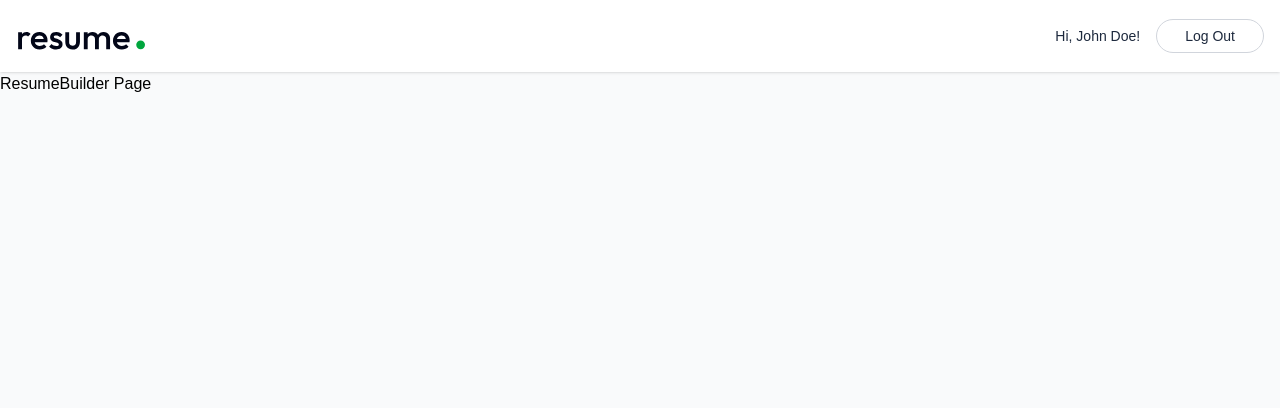
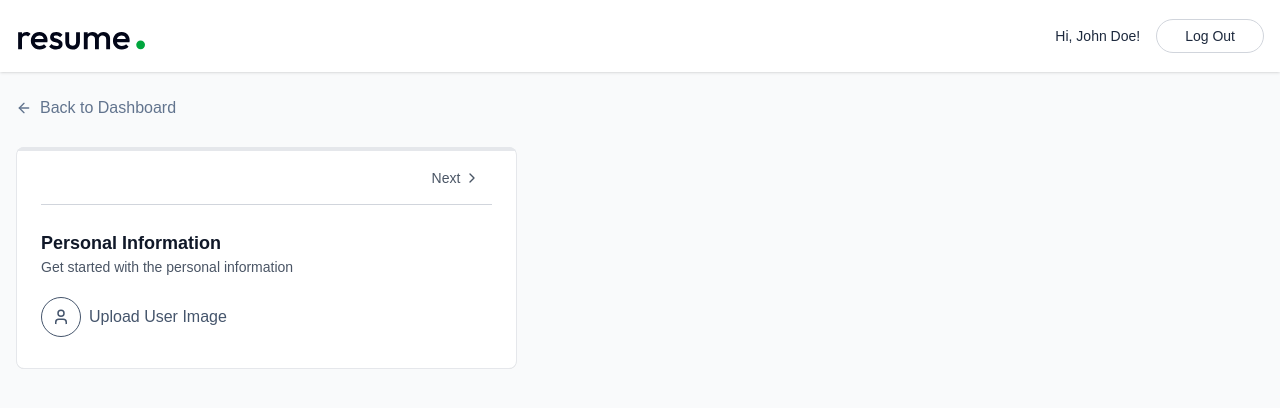
Before and after one commit to fcuello1223/AI-Resume-Builder, a React (Vite) app in the folder client/: page /app/builder/1 in a window 1280 px wide. Shown: the top 408 px of the page. Built offline with nearby package versions, Linux system fonts and the light colour scheme.

Commit message:
Started Functionality for Profile Creation by User for Personal Info

```diff
--- a/client/src/assets/assets.js
+++ b/client/src/assets/assets.js
@@ -1,41 +1,41 @@
-import dummy_profile from './dummy_profile.png'
+import dummyProfile from './dummy_profile.png'
 
 export const dummyResumeData = [
     {
         // ----------------------------------------------------- Resume 1 ------------------------------------------------------
-        personal_info: {
-            full_name: "Alex Smith",
+        personalInfo: {
+            fullName: "Alex Smith",
             email: "alex@example.com",
             phone: "0 123456789",
             location: "NY, USA",
             linkedin: "https://www.linkedin.com",
             website: "https://www.example.com",
             profession: "Full Stack Developer",
-            image: dummy_profile
+            image: dummyProfile
         },
         _id: "68d2a31a1c4dd38875bb037e",
         userId: "68c180acdf1775dfd02c6d87",
         title: "Alex's Resume",
         public: true,
-        professional_summary: "Highly analytical Data Analyst with 6 years of experience transforming complex datasets into actionable insights using SQL, Python, and advanced visualization tools. ",
+        professionalSummary: "Highly analytical Data Analyst with 6 years of experience transforming complex datasets into actionable insights using SQL, Python, and advanced visualization tools. ",
         skills: ["JavaScript", "React JS", "Full Stack Development", "Git", "GitHub", "NextJS", "Express", "NodeJS", "TypeScript"],
         experience: [
             {
                 company: "Example Technologies.",
                 position: "Senior Full Stack Developer",
-                start_date: "2023-06",
-                end_date: "Present",
+                startDate: "2023-06",
+                endDate: "Present",
                 description: "Architected, developed, and deployed innovative full-stack applications at Example Technologies.\ncreating robust back-end systems and intuitive front- end interfaces to deliver meaningful digital experiences ",
-                is_current: true,
+                isCurrent: true,
                 _id: "68d2a31a1c4dd38875bb037f"
             },
             {
                 company: "Example Technologies.",
                 position: "Full Stack Developer",
-                start_date: "2019-08",
-                end_date: "2023-05",
+                startDate: "2019-08",
+                endDate: "2023-05",
                 description: "Engineered and deployed scalable full-stack web applications for Example Technologies, translating complex requirements into robust front-end interfaces and efficient back-end services.",
-                is_current: false,
+                isCurrent: false,
                 _id: "68d4f7abc8f0d46dc8a8b114"
             }
         ],
@@ -44,7 +44,7 @@
                 institution: "Example Institute of Technology",
                 degree: "B.TECH",
                 field: "CSE",
-                graduation_date: "2023-05",
+                graduationDate: "2023-05",
                 gpa: "8.7",
                 _id: "68d2a31a1c4dd38875bb0380"
             },
@@ -52,7 +52,7 @@
                 institution: "Example Public School",
                 degree: "HIGHER SECONDARY",
                 field: "PCM",
-                graduation_date: "2019-03",
+                graduationDate: "2019-03",
                 gpa: "",
                 _id: "68d2a31a1c4dd38875bb0381"
             },
@@ -60,14 +60,14 @@
                 institution: "Example Academy",
                 degree: "SECONDARY SCHOOL",
                 field: "",
-                graduation_date: "2017-03",
+                graduationDate: "2017-03",
                 gpa: "",
                 _id: "68d2a31a1c4dd38875bb0382"
             }
         ],
         template: "minimal-image",
-        accent_color: "#14B8A6",
-        project: [
+        accentColor: "#14B8A6",
+        projects: [
             {
                 name: "Team Task Management System",
                 type: "Web Application (Productivity Tool)",
@@ -86,39 +86,39 @@
     },
     {
         // ----------------------------------------------------- Resume 2 ------------------------------------------------------
-        personal_info: {
-            full_name: "Jordan Lee",
+        personalInfo: {
+            fullName: "Jordan Lee",
             email: "jordan.lee@example.com",
             phone: "0 987654321",
             location: "San Francisco, CA, USA",
             linkedin: "https://www.linkedin.com/in/jordanlee",
             website: "https://www.jordanlee.dev",
             profession: "Frontend Engineer",
-            image: dummy_profile
+            image: dummyProfile
         },
         _id: "78e3b42c2d5ff49286cc148f",
         userId: "78d2e0bdcf2886efg03e7e98",
         title: "Jordan's Resume",
         public: true,
-        professional_summary: "Creative and detail-oriented Frontend Engineer with 5+ years of experience crafting responsive, user-centric web applications using React, Vue, and modern CSS frameworks.",
+        professionalSummary: "Creative and detail-oriented Frontend Engineer with 5+ years of experience crafting responsive, user-centric web applications using React, Vue, and modern CSS frameworks.",
         skills: ["HTML5", "CSS3", "JavaScript", "React", "Vue.js", "SASS", "Tailwind CSS", "Figma", "Web Accessibility", "REST APIs"],
         experience: [
             {
                 company: "TechSpark Inc.",
                 position: "Lead Frontend Engineer",
-                start_date: "2022-02",
-                end_date: "Present",
+                startDate: "2022-02",
+                endDate: "Present",
                 description: "Leading a team of frontend developers to build accessible and scalable user interfaces. Collaborated with UX teams to implement design systems and improve frontend performance.",
-                is_current: true,
+                isCurrent: true,
                 _id: "78e3b42c2d5ff49286cc1490"
             },
             {
                 company: "PixelForge Labs",
                 position: "Frontend Developer",
-                start_date: "2018-09",
-                end_date: "2022-01",
+                startDate: "2018-09",
+                endDate: "2022-01",
                 description: "Developed reusable UI components using React and Vue.js. Worked closely with backend teams to integrate REST APIs and optimize SPA performance.",
-                is_current: false,
+                isCurrent: false,
                 _id: "78e3b42c2d5ff49286cc1491"
             }
         ],
@@ -127,7 +127,7 @@
                 institution: "University of Digital Arts",
                 degree: "B.Sc.",
                 field: "Computer Science",
-                graduation_date: "2018-06",
+                graduationDate: "2018-06",
                 gpa: "3.8",
                 _id: "78e3b42c2d5ff49286cc1492"
             },
@@ -135,14 +135,14 @@
                 institution: "Lincoln High School",
                 degree: "High School Diploma",
                 field: "Science",
-                graduation_date: "2014-05",
+                graduationDate: "2014-05",
                 gpa: "",
                 _id: "78e3b42c2d5ff49286cc1493"
             }
         ],
         template: "minimal-image",
-        accent_color: "#6366F1",
-        project: [
+        accentColor: "#6366F1",
+        projects: [
             {
                 name: "FitTrack - Fitness Dashboard",
                 type: "Web Application (Health & Fitness)",
@@ -161,39 +161,39 @@
     },
     {
         // ----------------------------------------------------- Resume 3 ------------------------------------------------------
-        personal_info: {
-            full_name: "Riley Morgan",
+        personalInfo: {
+            fullName: "Riley Morgan",
             email: "riley.morgan@example.com",
             phone: "0 1122334455",
             location: "Austin, TX, USA",
             linkedin: "https://www.linkedin.com/in/rileymorgan",
             website: "https://www.rileym.dev",
             profession: "Backend Developer",
-            image: dummy_profile
+            image: dummyProfile
         },
         _id: "89f4c53d3e6gg59397dd259g",
         userId: "89e3f1cedg3997fgh14f8f09",
         title: "Riley's Resume",
         public: true,
-        professional_summary: "Dedicated Backend Developer with 7+ years of experience building secure, high-performance APIs and microservices using Node.js, Python, and PostgreSQL. Passionate about scalability, automation, and clean architecture.",
+        professionalSummary: "Dedicated Backend Developer with 7+ years of experience building secure, high-performance APIs and microservices using Node.js, Python, and PostgreSQL. Passionate about scalability, automation, and clean architecture.",
         skills: ["Node.js", "Python", "PostgreSQL", "MongoDB", "Docker", "Kubernetes", "CI/CD", "Redis", "GraphQL", "AWS"],
         experience: [
             {
                 company: "DataNest Solutions",
                 position: "Senior Backend Engineer",
-                start_date: "2021-03",
-                end_date: "Present",
+                startDate: "2021-03",
+                endDate: "Present",
                 description: "Developed distributed microservices using Node.js and Docker. Implemented API rate limiting, authentication, and background job processing using Redis and Bull.",
-                is_current: true,
+                isCurrent: true,
                 _id: "89f4c53d3e6gg59397dd259h"
             },
             {
                 company: "CloudCore Systems",
                 position: "Backend Developer",
-                start_date: "2016-07",
-                end_date: "2021-02",
+                startDate: "2016-07",
+                endDate: "2021-02",
                 description: "Maintained and scaled backend systems built on Python and PostgreSQL. Automated deployments with GitLab CI/CD and improved API response time by 35%.",
-                is_current: false,
+                isCurrent: false,
                 _id: "89f4c53d3e6gg59397dd259i"
             }
         ],
@@ -202,7 +202,7 @@
                 institution: "Texas Institute of Technology",
                 degree: "B.E.",
                 field: "Information Technology",
-                graduation_date: "2016-05",
+                graduationDate: "2016-05",
                 gpa: "3.9",
                 _id: "89f4c53d3e6gg59397dd259j"
             },
@@ -210,14 +210,14 @@
                 institution: "Central High School",
                 degree: "High School Diploma",
                 field: "Science",
-                graduation_date: "2012-04",
+                graduationDate: "2012-04",
                 gpa: "",
                 _id: "89f4c53d3e6gg59397dd259k"
             }
         ],
         template: "minimal-image",
-        accent_color: "#F59E0B",
-        project: [
+        accentColor: "#F59E0B",
+        projects: [
             {
                 name: "Invoicr - Invoice Management System",
                 type: "Web Application (FinTech)",
--- /dev/null
+++ b/client/src/components/other/PersonalInfoForm.jsx
@@ -0,0 +1,66 @@
+import { User } from "lucide-react";
+
+const PersonalInfoForm = ({
+  data,
+  onChange,
+  removeBackground,
+  setRemoveBackground,
+}) => {
+  const handleChange = (field, value) => {
+    onChange({ ...data, [field]: value });
+  };
+
+  return (
+    <div>
+      <h3 className="text-lg font-semibold text-gray-900">
+        Personal Information
+      </h3>
+      <p className="text-sm text-gray-600">
+        Get started with the personal information
+      </p>
+      <div className="flex items-center gap-2">
+        <label>
+          {data.image ? (
+            <img
+              src={
+                typeof data.image === "string"
+                  ? data.image
+                  : URL.createObjectURL(data.image)
+              }
+              alt="user-image"
+              className="w-16 h-16 rounded-full object-cover mt-5 ring ring-slate-300 hover:opacity-80"
+            />
+          ) : (
+            <div className="inline-flex items-center gap-2 mt-5 text-slate-600 hover:text-slate-700 cursor-pointer">
+              <User className="size-10 p-2.5 border rounded-full" />
+              Upload User Image
+            </div>
+          )}
+          <input
+            type="file"
+            accept="image/jpeg, image/png"
+            className="sr-only"
+            onChange={(event) => handleChange("image", event.target.files[0])}
+          />
+        </label>
+        {typeof data.image === "object" && (
+          <div className="flex flex-col gap-1 pl-4 text-sm">
+            <p>Remove Background</p>
+            <label className="relative inline-flex items-center cursor-pointer text-gray-900 gap-3">
+              <input
+                type="checkbox"
+                className="sr-only peer"
+                onChange={() => setRemoveBackground((prev) => !prev)}
+                checked={removeBackground}
+              />
+              <div className="w-9 h-5 bg-slate-300 rounded-full peer peer-checked:bg-lime-600 transition-colors duration-200"></div>
+              <span className="dot absolute left-1 top-1 w-3 h-3 bg-white rounded-full transition-transform duration-200 ease-in-out peer-checked:translate-x-4"></span>
+            </label>
+          </div>
+        )}
+      </div>
+    </div>
+  );
+};
+
+export default PersonalInfoForm;
--- a/client/src/pages/ResumeBuilder.jsx
+++ b/client/src/pages/ResumeBuilder.jsx
@@ -1,11 +1,165 @@
-import React from 'react'
+import { useState, useEffect } from "react";
+import { useParams, Link } from "react-router-dom";
+import {
+  ArrowLeftIcon,
+  User,
+  FileText,
+  Briefcase,
+  GraduationCap,
+  Folder,
+  Sparkles,
+  ChevronLeft,
+  ChevronRight,
+} from "lucide-react";
+
+import { dummyResumeData } from "../assets/assets";
+import PersonalInfoForm from "../components/other/PersonalInfoForm";
 
 const ResumeBuilder = () => {
+  const { resumeId } = useParams();
+
+  const [resumeData, setResumeData] = useState({
+    _id: "",
+    title: "",
+    personalInfo: {},
+    professionalSummary: {},
+    experience: [],
+    education: [],
+    projects: [],
+    skills: [],
+    template: "classic",
+    accentColor: "#3BA256",
+    public: false,
+  });
+
+  const loadResumeData = async () => {
+    const targetResume = dummyResumeData.find(
+      (resume) => resume._id === resumeId
+    );
+    if (targetResume) {
+      setResumeData(targetResume);
+      document.title = targetResume.title;
+    }
+  };
+
+  const [activeSectionIndex, setActiveSectionIndex] = useState(0);
+  const [removeBackground, setRemoveBackground] = useState(false);
+
+  const sections = [
+    {
+      id: "personal",
+      name: "Personal Info",
+      icon: User,
+    },
+    {
+      id: "summary",
+      name: "Personal Info",
+      icon: FileText,
+    },
+    {
+      id: "experience",
+      name: "Personal Info",
+      icon: Briefcase,
+    },
+    {
+      id: "education",
+      name: "Personal Info",
+      icon: GraduationCap,
+    },
+    {
+      id: "projects",
+      name: "Personal Info",
+      icon: Folder,
+    },
+    {
+      id: "skills",
+      name: "Personal Info",
+      icon: Sparkles,
+    },
+  ];
+
+  const activeSection = sections[activeSectionIndex];
+
+  useEffect(() => {
+    loadResumeData();
+  }, []);
+
   return (
     <div>
-      <h1>ResumeBuilder Page</h1>
+      <div className="max-w-7xl mx-auto px-4 py-6">
+        <Link
+          to="/app"
+          className="inline-flex gap-2 items-center text-slate-500 hover:text-slate-700 transition-all"
+        >
+          <ArrowLeftIcon className="size-4" /> Back to Dashboard
+        </Link>
+      </div>
+      <div className="max-w-7xl mx-auto px-4 pb-8">
+        <div className="grid lg:grid-cols-12 gap-8">
+          {/* Left Side (Form) */}
+          <div className="relative lg:col-span-5 rounded-lg overflow-hidden">
+            <div className="bg-white rounded-lg shadow-sm border border-gray-200 p-6 pt-1">
+              {/* Progress Bar using ActiveSectionIndex */}
+              <hr className="absolute top-0 left-0 right-0 border-2 border-gray-200" />
+              <hr
+                className="absolute top-0 left-0 h-1 bg-linear-to-r from-green-500 to-green-600 border-none transition-all duration-2000"
+                style={{
+                  width: `${(activeSectionIndex * 100) / sections.length - 1}%`,
+                }}
+              />
+              {/* Section Navigation */}
+              <div className="flex justify-between items-center mb-6 border-b border-gray-300 py-1">
+                <div></div>
+                <div className="flex items-center">
+                  {activeSectionIndex !== 0 && (
+                    <button
+                      onClick={() =>
+                        setActiveSectionIndex((prevIndex) =>
+                          Math.max(prevIndex - 1, 0)
+                        )
+                      }
+                      className="flex items-center gap-1 p-3 rounded-lg text-sm font-medium text-gray-600 hover:bg-gray-50 transition-all"
+                      disabled={activeSectionIndex === 0}
+                    >
+                      <ChevronLeft className="size-4" /> Previous
+                    </button>
+                  )}
+                  <button
+                    onClick={() =>
+                      setActiveSectionIndex((prevIndex) =>
+                        Math.min(prevIndex + 1, sections.length - 1)
+                      )
+                    }
+                    className={`flex items-center gap-1 p-3 rounded-lg text-sm font-medium text-gray-600 hover:bg-gray-50 transition-all ${
+                      activeSectionIndex === sections.length - 1 && "opacity-50"
+                    }`}
+                    disabled={activeSectionIndex === sections.length - 1}
+                  >
+                    Next <ChevronRight className="size-4" />
+                  </button>
+                </div>
+              </div>
+              {/* Form Content */}
+              <div className="space-y-6">
+                {activeSection.id === "personal" && (
+                  <PersonalInfoForm
+                    data={resumeData.personalInfo}
+                    onChange={(data) =>
+                      setResumeData((prev) => ({ ...prev, personalInfo: data }))
+                    }
+                    removeBackground={removeBackground}
+                    setRemoveBackground={setRemoveBackground}
+                  />
+                )}
+              </div>
+            </div>
+          </div>
+          {/* Right Side (Preview) */}
+          <div></div>
+        </div>
+      </div>
     </div>
-  )
-}
+  );
+};
 
 export default ResumeBuilder;
```
